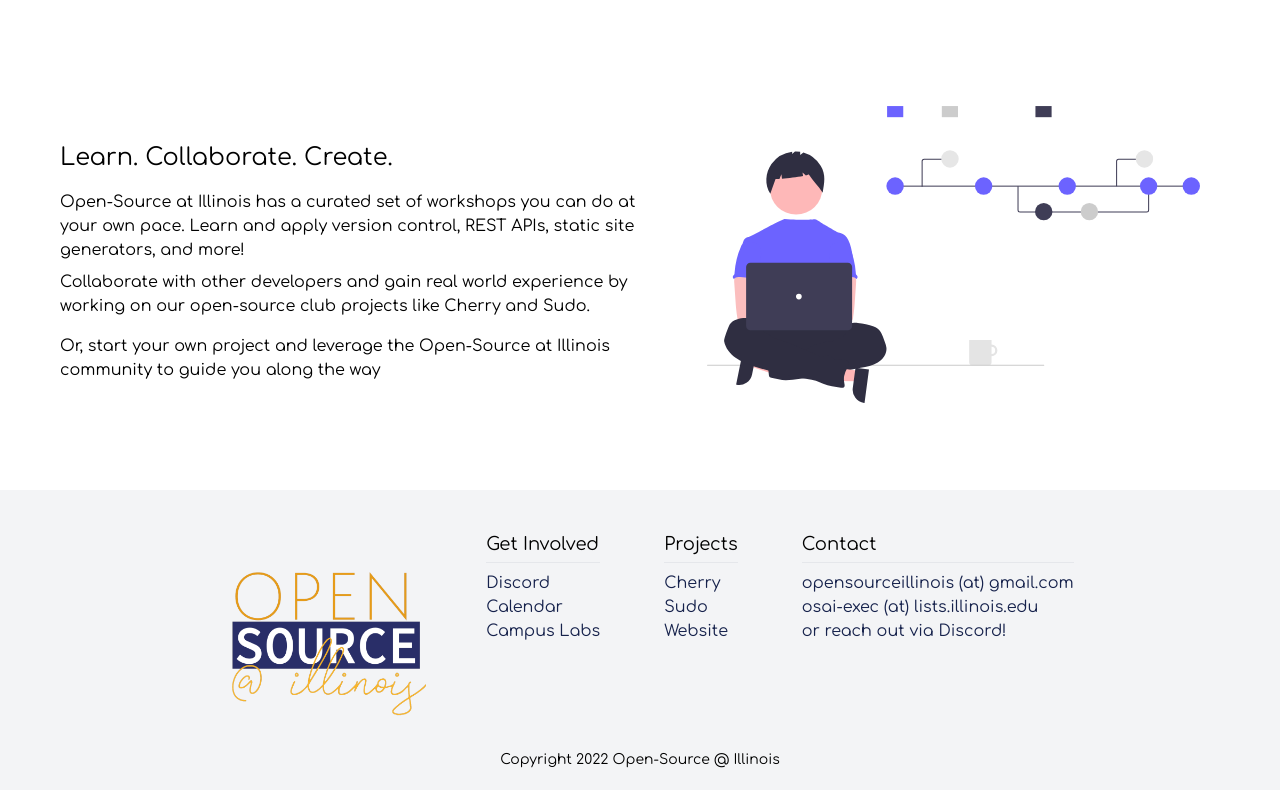
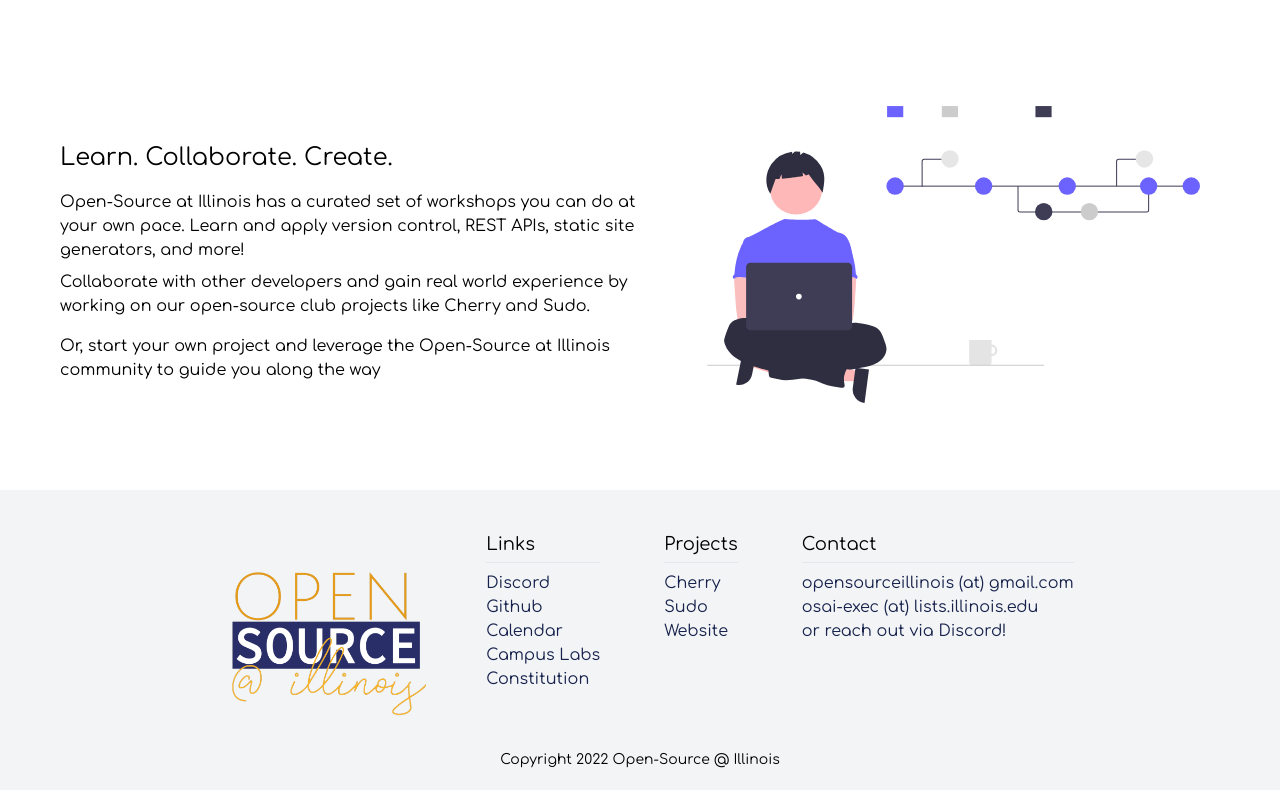
Before and after one commit to open-source-at-illinois/website-reboot, a Next.js app in the folder frontend/: page / in a window 1280 px wide. Shown: the part 896-1686 px from the top of the page. Built offline with nearby package versions, Linux system fonts and the light colour scheme.

Commit message:
Add footer links to github & constitution

```diff
--- a/frontend/components/footer.tsx
+++ b/frontend/components/footer.tsx
@@ -10,17 +10,23 @@ const Footer = () => {
                 </div>
                 <div className="flex flex-col md:flex-row gap-16">
                     <div className="flex flex-col">
-                        <h1 className='text-lg text-black'>Get Involved</h1>
+                        <h1 className='text-lg text-black'>Links</h1>
                         <hr className='mt-1 mb-2' />
                         <ul>
                             <li>
                                 <a href="https://discord.gg/sKYtc9QhuP">Discord</a>
                             </li>
                             <li>
+                                <a href="https://github.com/open-source-at-illinois">Github</a>
+                            </li>
+                            <li>
                                 <a href="/calendar">Calendar</a>
                             </li>
                             <li>
                                 <a href="https://illinois.campuslabs.com/engage/organization/open-source-at-illinois">Campus Labs</a>
+                            </li>
+                            <li>
+                                <a href="https://open-source-at-illinois.github.io/constitution/">Constitution</a>
                             </li>
                         </ul>
                     </div>
```
